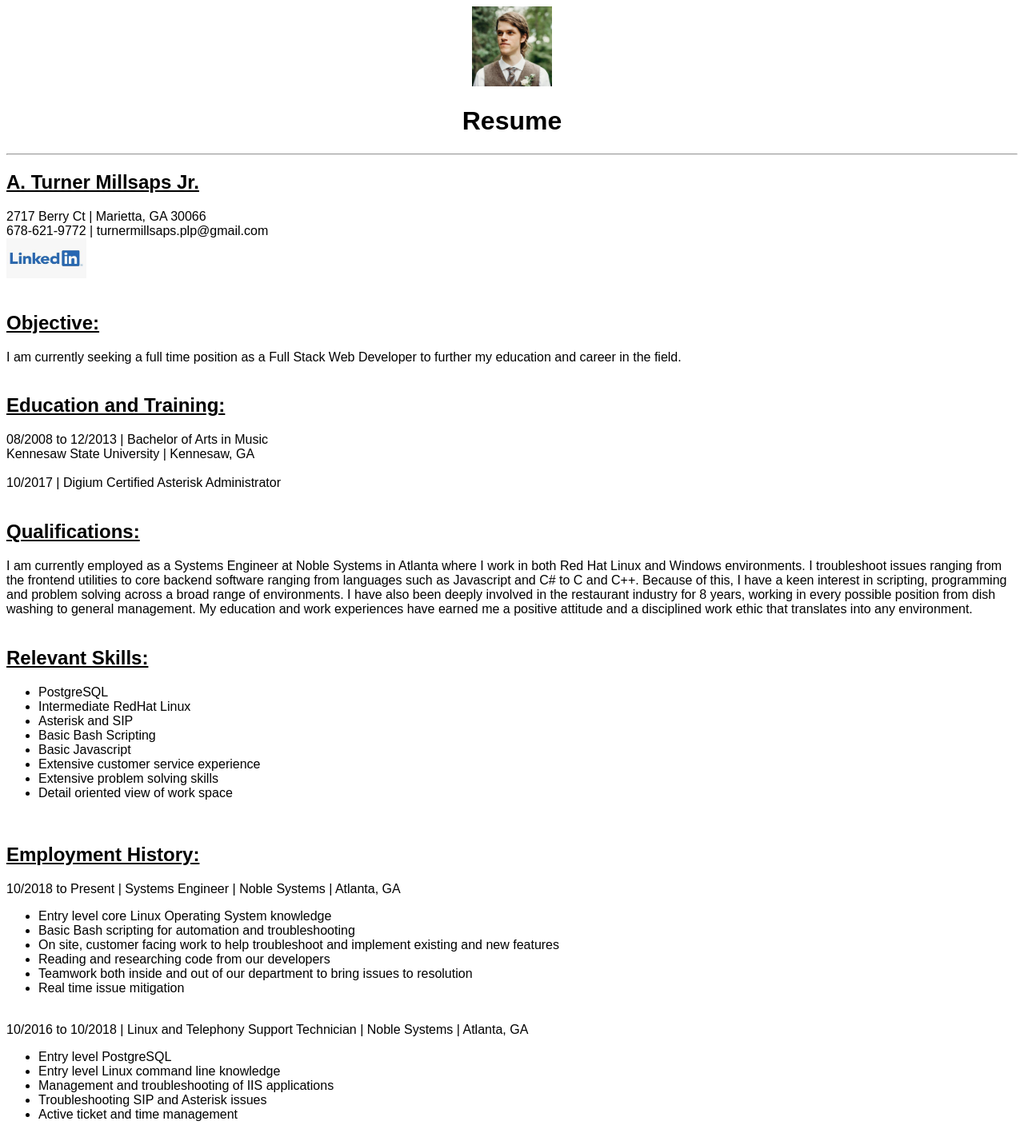
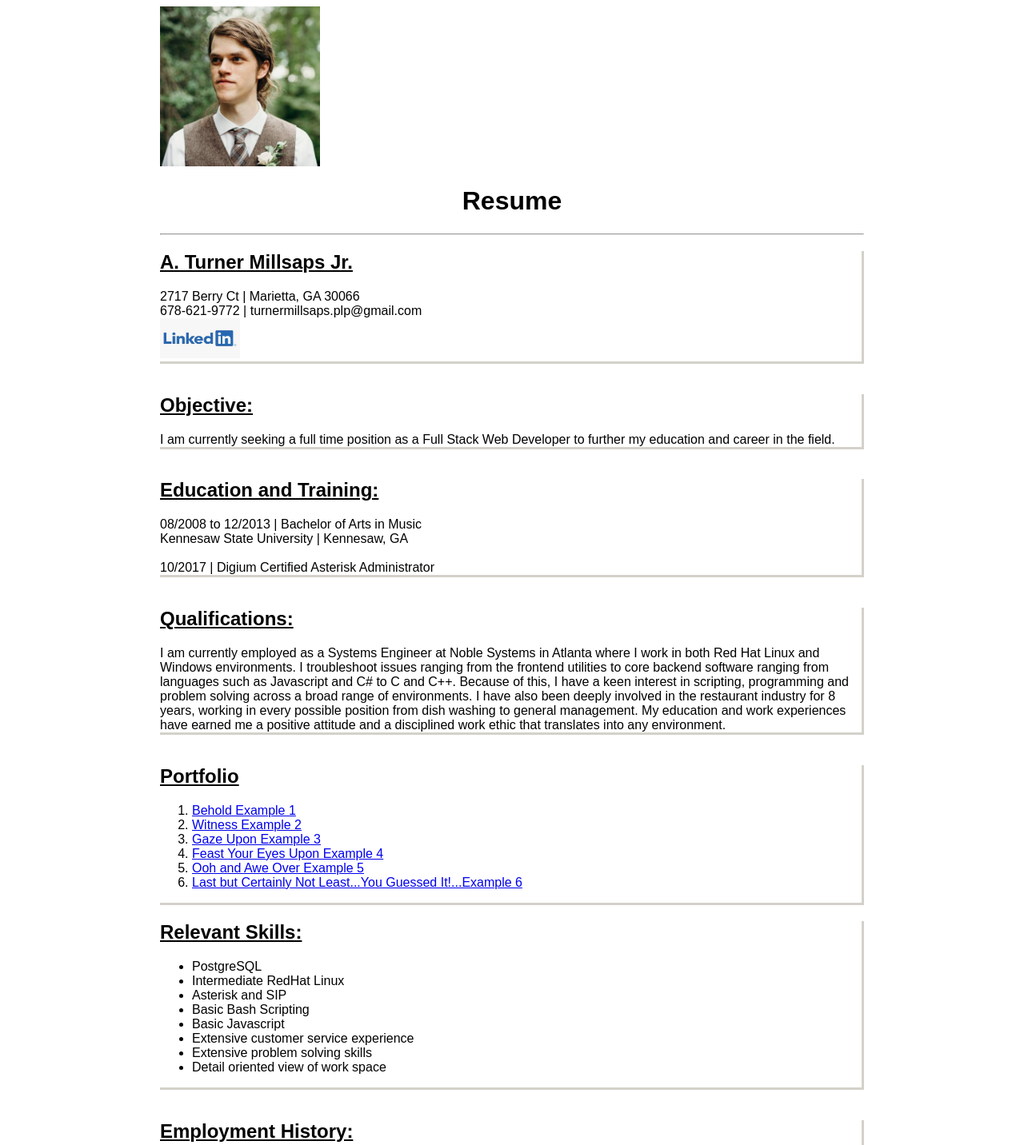
Before and after one commit to turnerfield77/20200204-resume, a plain HTML site: page index.html in a window 1280 px wide. Shown: the top 1432 px of the page at 80% size. Drawn offline with Linux system fonts and the light colour scheme.

Commit message:
Resume with very limited CSS

```diff
--- a/index.html
+++ b/index.html
@@ -6,11 +6,11 @@
     <body>
         <header>
             <img id="profile-pic" src="images/ProfilePic.jpg">
-            <h1><span>Resume</span></h1>
+            <h1>Resume</h1>
         </header>
         <hr>
         <main>
-            <div>
+            <div id="test-div">
                 <h2><u><b>A. Turner Millsaps Jr.</b></u></h2>
                 2717 Berry Ct | Marietta, GA 30066<br>
                 678-621-9772  | turnermillsaps.plp@gmail.com<br>
@@ -39,6 +39,17 @@
                 My education and work experiences have earned me a positive attitude and a disciplined work ethic that translates into any environment.
             </div>
             <br>
+            <div>
+                <h2><u><b>Portfolio</b></u></h2>
+                <ol>
+                    <li><a href="https://github.com/turnerfield77/20200204-example1">Behold Example 1</a></li>
+                    <li><a href="https://github.com/turnerfield77/20200204-example2">Witness Example 2</a></li>
+                    <li><a href="https://github.com/turnerfield77/20200204-example3">Gaze Upon Example 3</a></li>
+                    <li><a href="https://github.com/turnerfield77/20200204-example4">Feast Your Eyes Upon Example 4</a></li>
+                    <li><a href="https://github.com/turnerfield77/20200204-example5">Ooh and Awe Over Example 5</a></li>
+                    <li><a href="https://github.com/turnerfield77/20200204-example6">Last but Certainly Not Least...You Guessed It!...Example 6</a></li>
+                </ol>
+            </div>
             <div>
                 <h2><u><b>Relevant Skills:</b></u></h2>
                 <ul>
--- a/styles/style.css
+++ b/styles/style.css
@@ -1,12 +1,20 @@
 html {
     font-family: sans-serif;
+    padding-left: 15%;
+    padding-right: 15%;
 }
 
 #profile-pic {
-    width: 100px;
-    height: 100px;
+    width: 200px;
+    height: 200px;
+    text-align: left;
 }
 
-header {
+header h1 {
     text-align: center;
 }
+
+div {
+    border-bottom: 3px solid rgba(107, 94, 70, 0.288);
+    border-right: 3px solid rgba(107, 94, 70, 0.288);
+}
```
